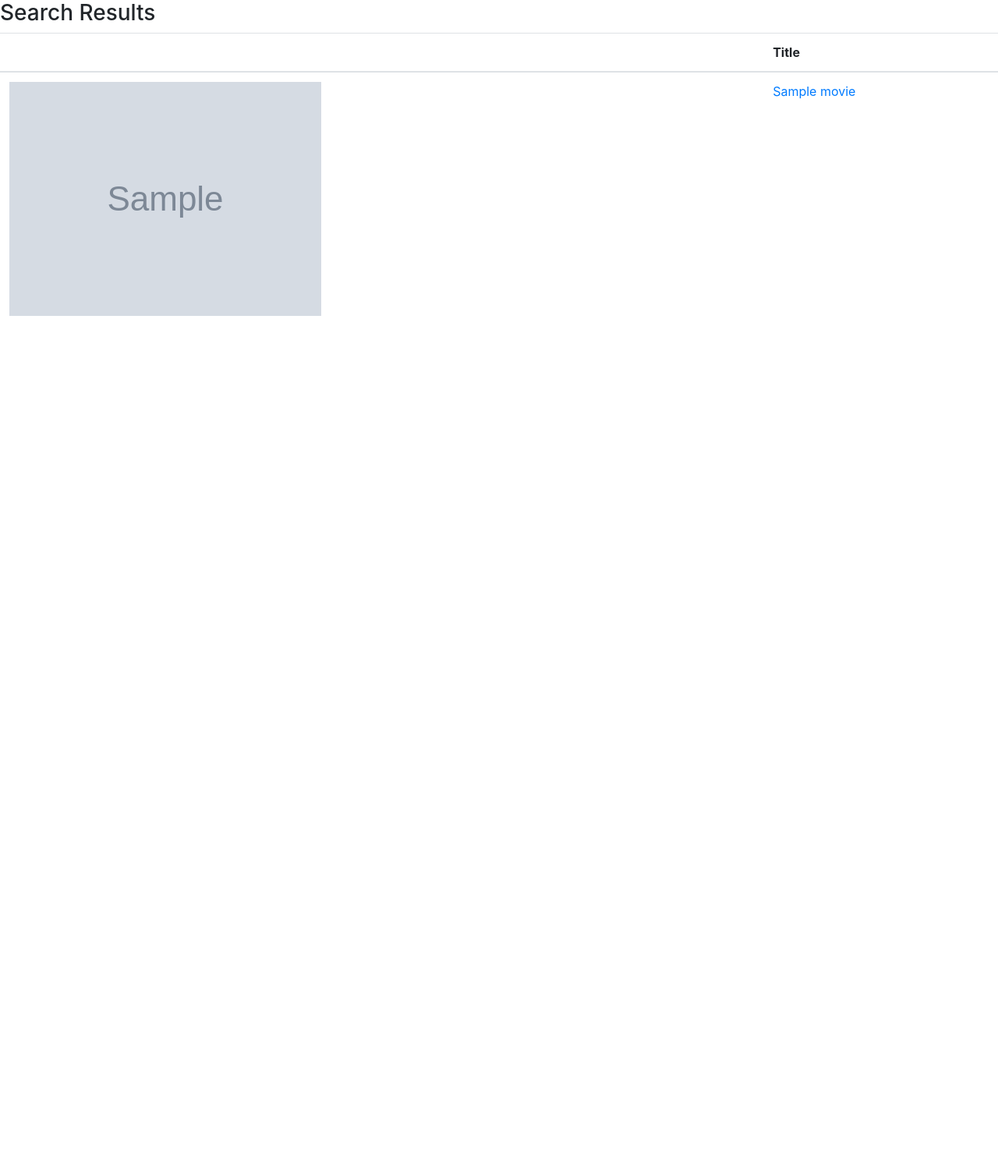
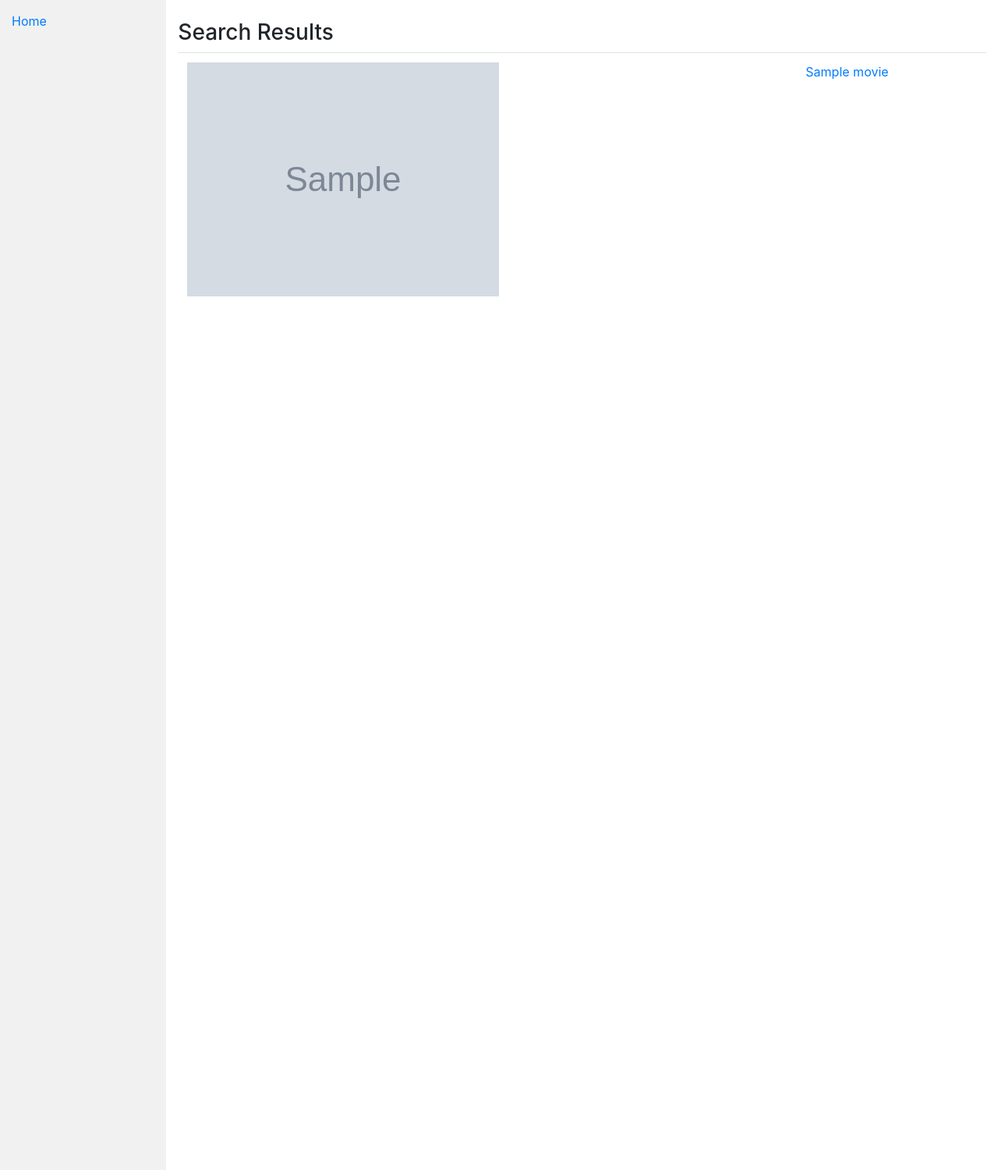
Before and after one commit to memuunkie/movie_db_app, a Flask app: template templates/search.html in a window 1280 px wide. Shown: the part 56-1556 px from the top of the page at 78% size. Before the commit the page ends 461 px from the top, so only its background shows below. Run offline with Flask 2, Linux system fonts and the light colour scheme; the template is opened without the code that fills it: most values are stand-ins (such as "Sample title", 1, 10 or a date in 2020); grey boxes marked "Sample" are stand-in pictures; some libraries are stand-ins or nearby versions.

Commit message:
TEMPLATE: updated the formatting of the search page

```diff
--- a/templates/search.html
+++ b/templates/search.html
@@ -2,23 +2,27 @@
 
 {% block content %}
 
-	<h3>Search Results</h3>
+<div class="container-fluid">
+	<div class="row content">
+		<div class="col-sm-2 sidenav">
+			<ul class="nav nav-pills nav-stacked">
+				<li><a href="/">Home</a></li>
+			</ul>
+		</div>
+
+		<div class="col-sm-10">
+
+			<h3 style="padding-top: 25px">Search Results</h3>
 
 				<table class="table">
-		<thead>
-			<tr>
-				<th></th>
-				<th>Title</th>
-			</tr>
-		</thead>
 					<tbody>
 						{% for movie in movies %}
 						<tr>
 							<!-- if there is no image available, use The Movie Database logo -->
 							{% if movie.poster_path == None %}
-					<td><img src="/static/tmdb_logo.png" width="100" height="100" alt="The Movie Database tmdb_logo"></td>
+								<td><a href="{{ url_for('get_details', movie_id=movie.id)}}"><img src="/static/tmdb_logo.png" class="img-responsive" alt="The Movie Database tmdb_logo"></a></td>
 							{% else %}
-					<td><img src="{{ image_url }}{{ movie.poster_path }}" alt="{{ movie.title }} poster"></td>
+								<td><a href="{{ url_for('get_details', movie_id=movie.id)}}"><img src="{{ image_url }}{{ movie.poster_path }}" class="img-responsive" alt="{{ movie.title }} poster"></a></td>
 							{% endif %}
 
 							<td> <a href="{{ url_for('get_details', movie_id=movie.id)}}"> {{ movie.title }} </a></td>
@@ -27,5 +31,11 @@
 					</tbody>
 				</table>
 
+		</div>
+
+	</div>
+</div>
+
+
 
 {% endblock %}
```
Lines whose indentation alone changed are shown as unchanged.
